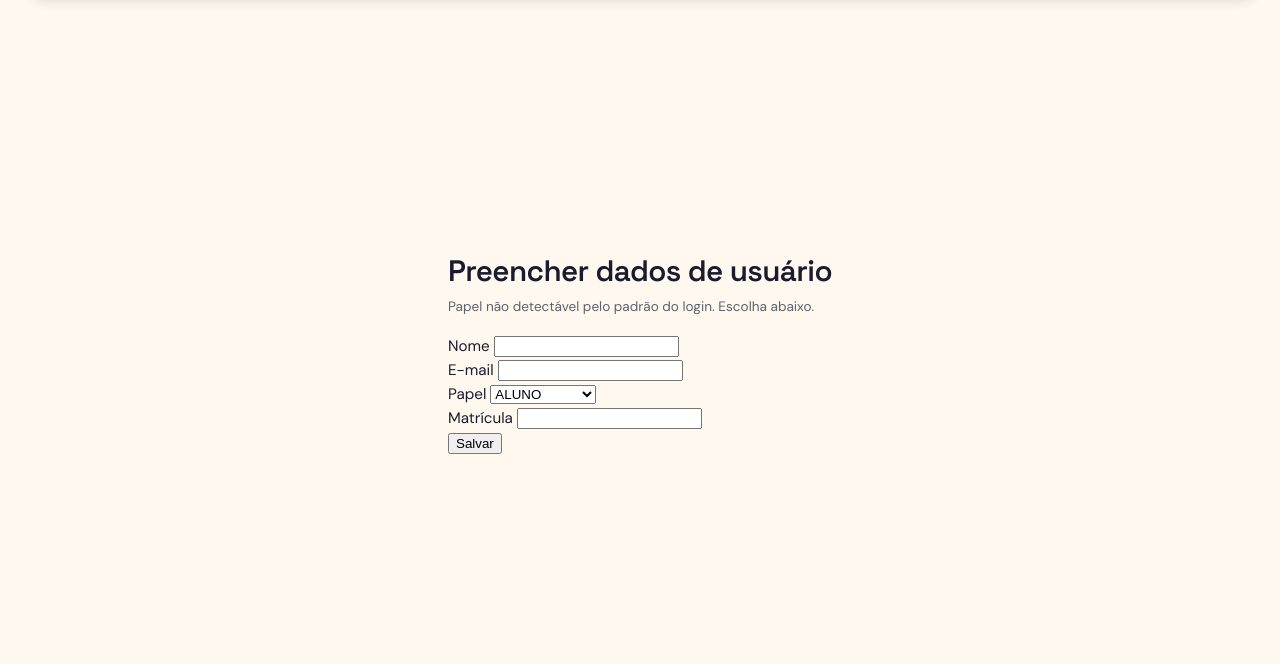
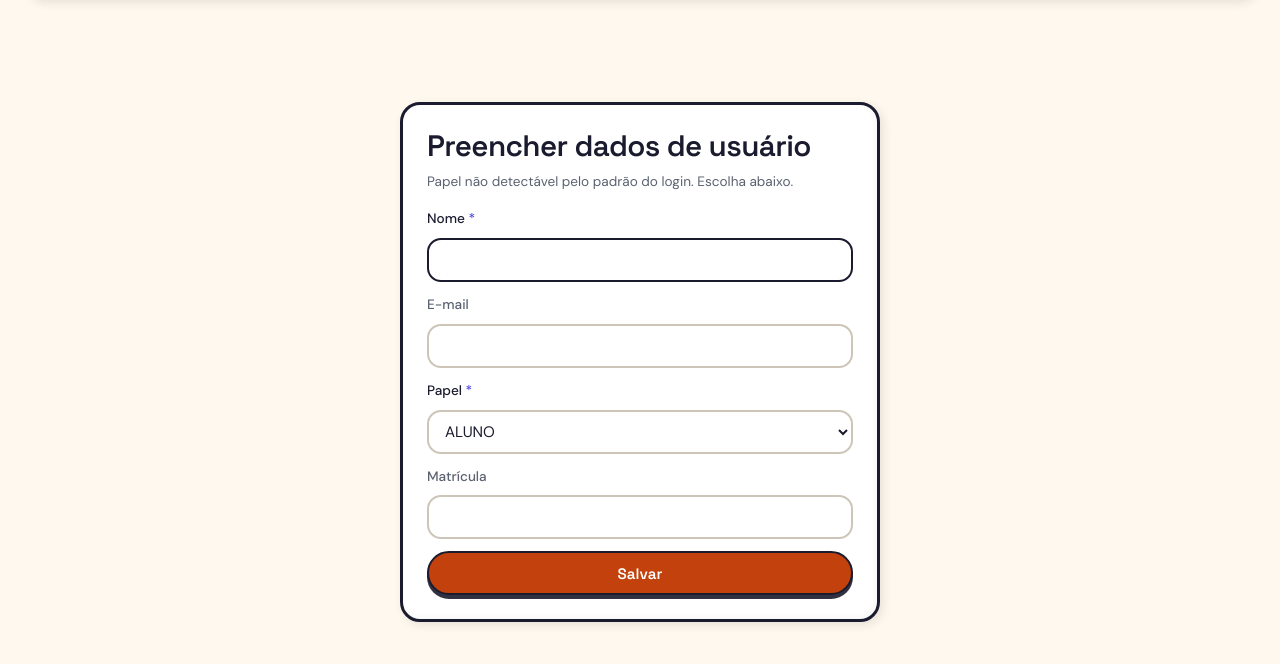
Before and after one commit to ldsampaio/saga, a Python web app: template app/templates/profile.html in a window 1280 px wide. Shown: the part 76-740 px from the top of the page. Run offline with Jinja, Linux system fonts and the light colour scheme; the template is opened without the code that fills it, so the values that code supplies are empty.

Commit message:
feat(ui): wave 4 — perfil: visibilidade por papel via classe, asterisco de obrigatorio, foco no campo invalido

```diff
--- a/app/templates/profile.html
+++ b/app/templates/profile.html
@@ -1,7 +1,8 @@
 {% extends "base.html" %}
+{% from "_macros.html" import icon %}
 {% block title %}Perfil — SAGA{% endblock %}
 {% block content %}
-<div class="card">
+<div class="cartao">
   <h1>Preencher dados de usuário</h1>
   <p class="sub">
     {% if user.role_base == 'ALUNO' %}
@@ -11,49 +12,54 @@
     {% endif %}
   </p>
 
+  <div class="alerta alerta--erro" id="alerta" role="alert" tabindex="-1" hidden>
+    {{ icon("warning", 20) }}
+    <span id="alertaTexto"></span>
+  </div>
+
   <form id="profileForm" novalidate>
-    <div class="field">
+    <div class="campo campo--obrigatorio">
       <label for="name">Nome</label>
       <input id="name" name="name" type="text" required value="{{ user.name or '' }}">
     </div>
-    <div class="field">
+
+    <div class="campo">
       <label for="email">E-mail</label>
       <input id="email" name="email" type="email" value="{{ user.email or '' }}">
     </div>
 
-    <div class="field">
+    <div class="campo campo--obrigatorio">
       <label for="role_base">Papel</label>
-      <select id="role_base" name="role_base">
+      <select id="role_base" name="role_base" required>
         {% for r in ['ALUNO', 'PROFESSOR', 'UNDEFINIDO'] %}
           <option value="{{ r }}" {% if user.role_base == r %}selected{% endif %}>{{ r }}</option>
         {% endfor %}
       </select>
     </div>
 
-    <div class="field">
+    <div class="campo" data-role="*">
       <label for="matricula">Matrícula</label>
       <input id="matricula" name="matricula" type="text" value="{{ profile.matricula if profile else '' }}">
     </div>
 
-    <div class="field" data-role="ALUNO">
+    <div class="campo" data-role="ALUNO">
       <label for="curso">Curso</label>
       <input id="curso" name="curso" type="text" value="{{ profile.curso if profile else '' }}">
     </div>
-    <div class="field" data-role="ALUNO">
+    <div class="campo" data-role="ALUNO">
       <label for="programa_pos">Programa de pós</label>
       <input id="programa_pos" name="programa_pos" type="text" value="{{ profile.programa_pos if profile else '' }}">
     </div>
-    <div class="field" data-role="ALUNO">
+    <div class="campo" data-role="ALUNO">
       <label for="data_matricula">Data de matrícula</label>
       <input id="data_matricula" name="data_matricula" type="date" value="{{ profile.data_matricula if profile else '' }}">
     </div>
-    <div class="field" data-role="PROFESSOR">
+    <div class="campo" data-role="PROFESSOR">
       <label for="departamento">Departamento</label>
       <input id="departamento" name="departamento" type="text" value="{{ profile.departamento if profile else '' }}">
     </div>
 
-    <button type="submit">Salvar</button>
-    <p class="error" id="error"></p>
+    <button type="submit" class="botao botao--primario botao--bloco">Salvar</button>
   </form>
 </div>
 
@@ -61,7 +67,8 @@
   const ALLOWED_BY_ROLE = {{ allowed_by_role | tojson }};
   const REQUIRED_BY_ROLE = {{ required_by_role | tojson }};
   const form = document.getElementById('profileForm');
-  const error = document.getElementById('error');
+  const alerta = document.getElementById('alerta');
+  const alertaTexto = document.getElementById('alertaTexto');
 
   function applyRole() {
     const role = document.getElementById('role_base').value;
@@ -69,32 +76,55 @@
     const obrigatorios = REQUIRED_BY_ROLE[role] || [];
     form.querySelectorAll('[data-role]').forEach((el) => {
       const campo = el.querySelector('input').name;
-      const mostra = permitidos.includes(campo);
-      el.style.display = mostra ? 'block' : 'none';
-      // Marca o que o backend exige para fechar o perfil: sem isto o usuário recebe
-      // "campo obrigatório" de um input que a tela escondeu.
-      const obrigatorio = mostra && obrigatorios.includes(campo);
-      el.querySelector('input').required = obrigatorio;
-      el.classList.toggle('field--required', obrigatorio);
+      const mostra = el.dataset.role === '*' || permitidos.includes(campo);
+      // Visibilidade por classe, nunca style inline (regra do MASTER).
+      el.classList.toggle('campo--oculto', !mostra);
+      const input = el.querySelector('input');
+      input.required = mostra && obrigatorios.includes(campo);
+      el.classList.toggle('campo--obrigatorio', input.required);
     });
   }
+
   document.getElementById('role_base').addEventListener('change', applyRole);
   applyRole();
 
   form.addEventListener('submit', async (e) => {
     e.preventDefault();
-    error.textContent = '';
+    alertaTexto.textContent = '';
+    alerta.hidden = true;
+    form.querySelectorAll('.campo--erro').forEach((el) => el.classList.remove('campo--erro'));
+
     const body = {};
     for (const el of form.querySelectorAll('input, select')) body[el.name] = el.value || null;
+
     const res = await fetch('/api/auth/profile', {
       method: 'POST',
       headers: { 'Content-Type': 'application/json' },
       body: JSON.stringify(body),
       credentials: 'include',
     });
-    if (res.status === 200) { window.location.href = '/'; return; }
+
+    if (res.status === 200) {
+      window.location.href = '/';
+      return;
+    }
+
     const data = await res.json().catch(() => ({}));
-    error.textContent = (data.errors || [data.detail || 'Falha ao salvar.']).join(' · ');
+    const erros = data.errors || [data.detail || 'Falha ao salvar.'];
+    alertaTexto.textContent = erros.join(' · ');
+    alerta.hidden = false;
+
+    // Focus management: o foco vai para o primeiro campo inválido, não para o topo.
+    // O erro do backend é "campo obrigatório para PROFESSOR: matricula" — o nome do campo
+    // está no texto, então casar por `includes` e não por prefixo.
+    const campos = Array.from(form.querySelectorAll('input, select'));
+    const primeiro = campos.find((el) => erros.some((erro) => erro.includes(el.name)));
+    if (primeiro) {
+      primeiro.closest('.campo').classList.add('campo--erro');
+      primeiro.focus();
+    } else {
+      alerta.focus();
+    }
   });
 </script>
 {% endblock %}
```
